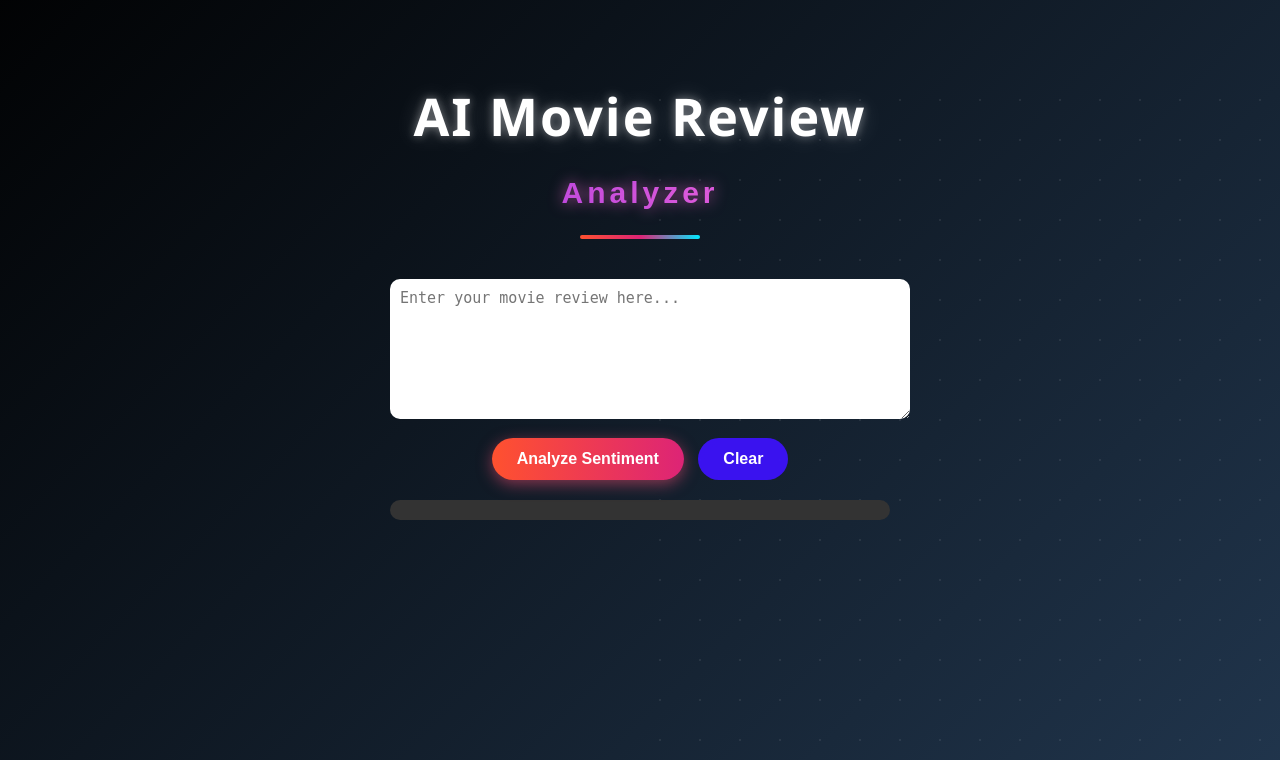
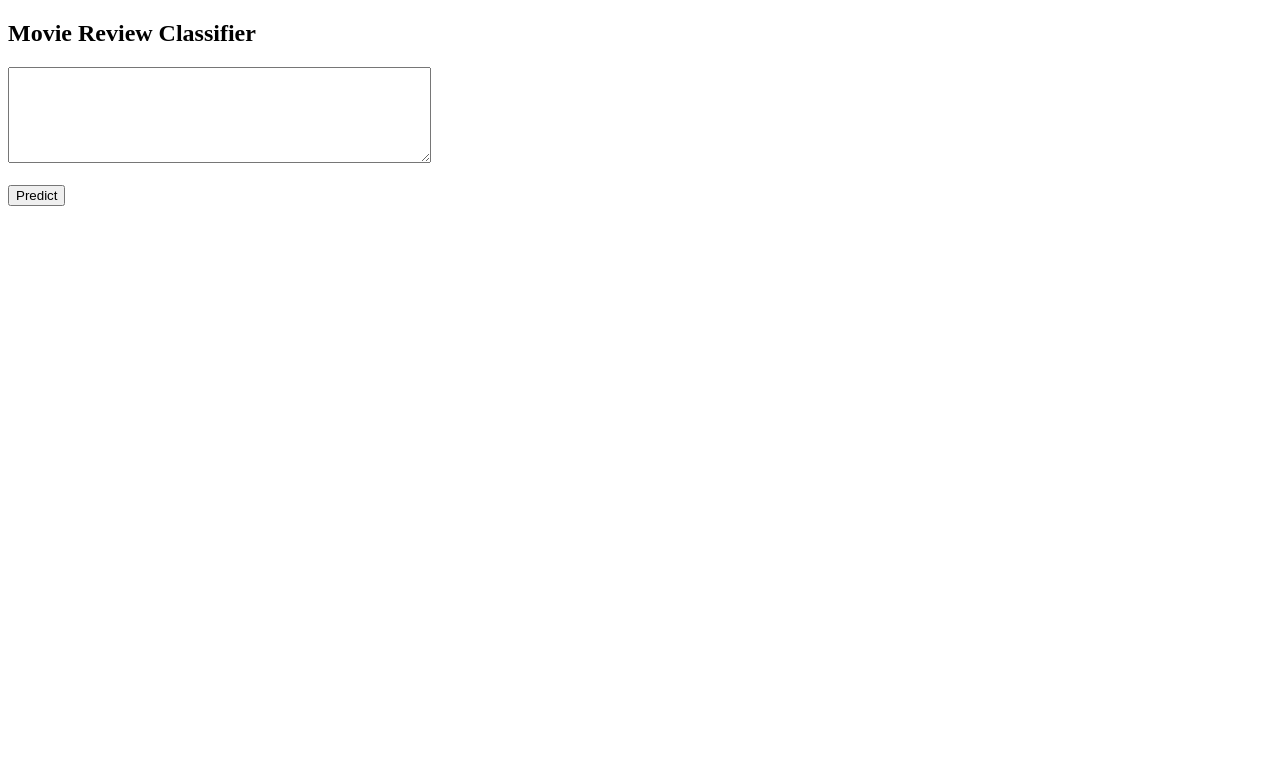
Before and after one commit to AjayKumar91088/movie-review-classifier, a Flask app: page / in a window 1280 px wide. Shown: the top 760 px of the page. Run offline with Flask 3, Linux system fonts and the light colour scheme; parts of the project's set-up code (start-up, migrations or seed data) failed here and were passed over.

Commit message:
Reverted to working version

```diff
--- a/app.py
+++ b/app.py
@@ -5,46 +5,24 @@ import os
 
 app = Flask(__name__)
 
-# Define stopwords manually (to avoid NLTK download issue)
+# simple stopwords
 stop_words = {
-"a","about","above","after","again","against","all","am","an","and","any","are","as","at",
-"be","because","been","before","being","below","between","both","but","by",
-"could",
-"did","do","does","doing","down","during",
-"each",
-"few","for","from","further",
-"had","has","have","having","he","her","here","hers","herself","him","himself","his","how",
-"i","if","in","into","is","it","its","itself",
-"just",
-"me","more","most","my","myself",
-"no","nor","not","now",
-"of","off","on","once","only","or","other","our","ours","ourselves","out","over","own",
-"s",
-"same","she","should","so","some","such",
-"t","than","that","the","their","theirs","them","themselves","then","there","these","they","this","those","through","to","too",
-"under","until","up",
-"very",
-"was","we","were","what","when","where","which","while","who","whom","why","will","with",
-"you","your","yours","yourself","yourselves"
+"a","an","the","is","are","was","were","in","on","at","for","to","of","and","or","but","if","with","as","by","about","from"
 }
 
-# Load model safely
 BASE_DIR = os.path.dirname(__file__)
 
 model = pickle.load(open(os.path.join(BASE_DIR, "model.pkl"), "rb"))
 vectorizer = pickle.load(open(os.path.join(BASE_DIR, "vectorizer.pkl"), "rb"))
 
+def clean_text(text):
 
-def clean_text(text):
     text = text.lower()
 
-    # remove punctuation
     text = ''.join([c for c in text if c not in string.punctuation])
 
-    # split words
     words = text.split()
 
-    # remove stopwords
     words = [w for w in words if w not in stop_words]
 
     return " ".join(words)
@@ -59,6 +37,7 @@ def home():
 def predict():
 
     data = request.get_json()
+
     review = data["text"]
 
     cleaned = clean_text(review)
@@ -67,14 +46,9 @@ def predict():
 
     prediction = model.predict(vector)[0]
 
-    prob = model.predict_proba(vector).max()
+    result = "Blockbuster" if prediction == 1 else "Flop"
 
-    result = "🎉 Blockbuster" if prediction == 1 else "💥 Flop"
-
-    return jsonify({
-        "prediction": result,
-        "confidence": float(prob)
-    })
+    return jsonify({"prediction": result})
 
 
 if __name__ == "__main__":
--- a/templates/index.html
+++ b/templates/index.html
@@ -1,37 +1,44 @@
 <!DOCTYPE html>
 <html>
 <head>
-    <title>AI Movie Review Analyzer</title>
-    <link rel="stylesheet" href="/static/style.css">
+<title>Movie Review Classifier</title>
 </head>
 
 <body>
 
-    <div class="container">
+<h2>Movie Review Classifier</h2>
 
-        <div class="title-container">
-            <h1 class="main-title">AI Movie Review</h1>
-            <h2 class="sub-title">Analyzer</h2>
-        </div>
+<textarea id="review" rows="6" cols="50"></textarea>
 
-        <textarea id="review" placeholder="Enter your movie review here..."></textarea>
+<br><br>
 
-        <br>
+<button onclick="predict()">Predict</button>
 
-        <button onclick="predict()" class="analyze-btn">Analyze Sentiment</button>
-        <button onclick="clearText()" class="clear-btn">Clear</button>
+<h3 id="result"></h3>
 
-        <div id="loader" class="loader"></div>
+<script>
 
-        <h2 id="result"></h2>
+function predict(){
 
-        <div class="bar-container">
-            <div id="confidence-bar"></div>
-        </div>
+let review = document.getElementById("review").value;
 
-    </div>
+fetch("/predict",{
+method:"POST",
+headers:{
+"Content-Type":"application/json"
+},
+body:JSON.stringify({text:review})
+})
+.then(response=>response.json())
+.then(data=>{
+document.getElementById("result").innerHTML =
+"Prediction: " + data.prediction;
+});
 
-    <script src="/static/script.js"></script>
+}
+
+</script>
 
 </body>
+
 </html>
```
